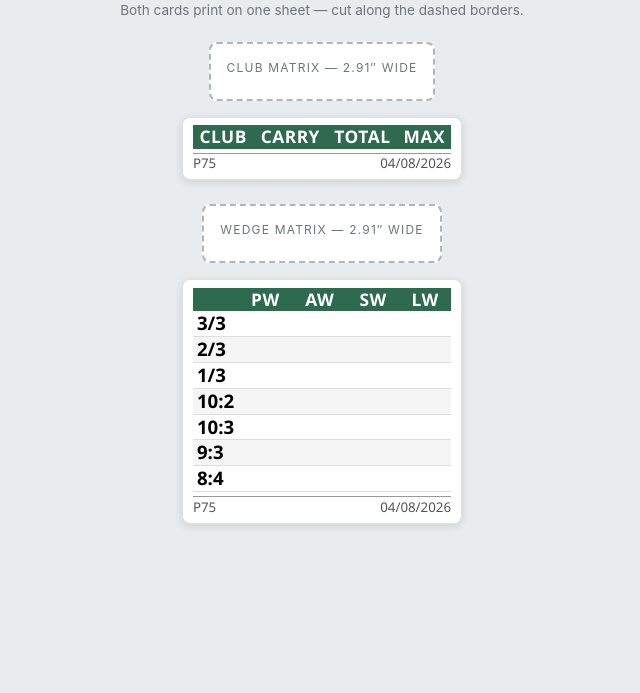
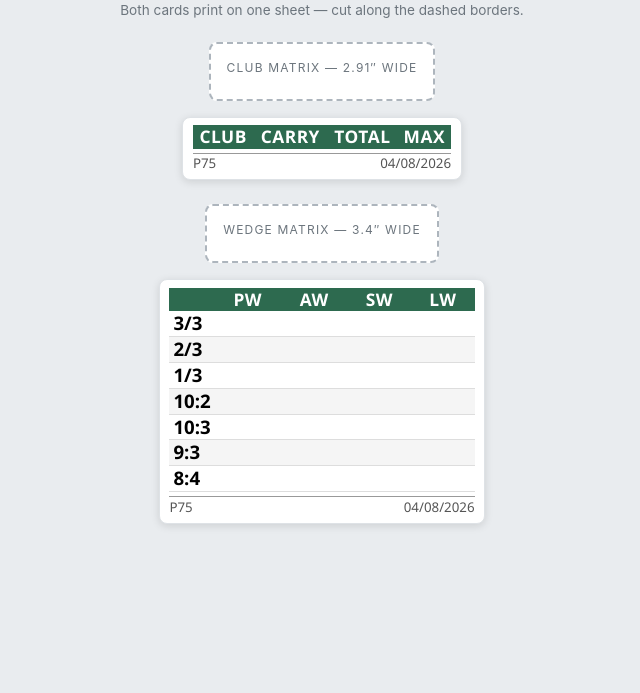
Before and after one commit to esabine/wedgematrix, a Flask app: page /print in a window 1280 px wide. Shown: the part 187-880 px from the top of the page, without its empty margins (318-958 px from the left). Run offline with Flask 3, Linux system fonts and the light colour scheme; data comes from the database, SQL or seed files in the repository; data that the repository does not hold is empty.

Commit message:
feat: widen printed wedge matrix to prevent LW column clipping
Co-authored-by: Copilot <223556219+Copilot@users.noreply.github.com>

```diff
--- a/app.py
+++ b/app.py
@@ -8,7 +8,7 @@ from flask import (
 )
 
 # Auto-incremented by bump_version.py. Run manually or via .githooks/pre-commit.
-VERSION = '0.6.3'
+VERSION = '0.6.4'
 from config import Config
 from models.database import db, Session, Shot, ClubLoft, init_db
 from models.seed import seed_club_lofts
--- a/static/css/print.css
+++ b/static/css/print.css
@@ -42,9 +42,9 @@
 #club-card .pocket-table th { font-size: 13pt; }
 #club-card .pocket-table td { padding: 1.5pt 3pt; }
 
-/* Wedge matrix: 2.91" wide (was 3.06", reduced 5%), height auto */
+/* Wedge matrix: 3.4" wide — needs more room than club card (5 cols vs 4, wider "99/101" values) */
 #wedge-card {
-    width: 2.91in;
+    width: 3.4in;
     font-size: 14pt;
 }
 
--- a/templates/print_card.html
+++ b/templates/print_card.html
@@ -101,7 +101,7 @@
 
     <!-- Card: Wedge Matrix -->
     <div class="card-preview no-print">
-        <div class="card-label">Wedge Matrix — 2.91″ wide</div>
+        <div class="card-label">Wedge Matrix — 3.4″ wide</div>
     </div>
     <div class="pocket-card" id="wedge-card">
         <table class="pocket-table">
```
Also changed, not shown: TODO.md (+1 -0 lines).
